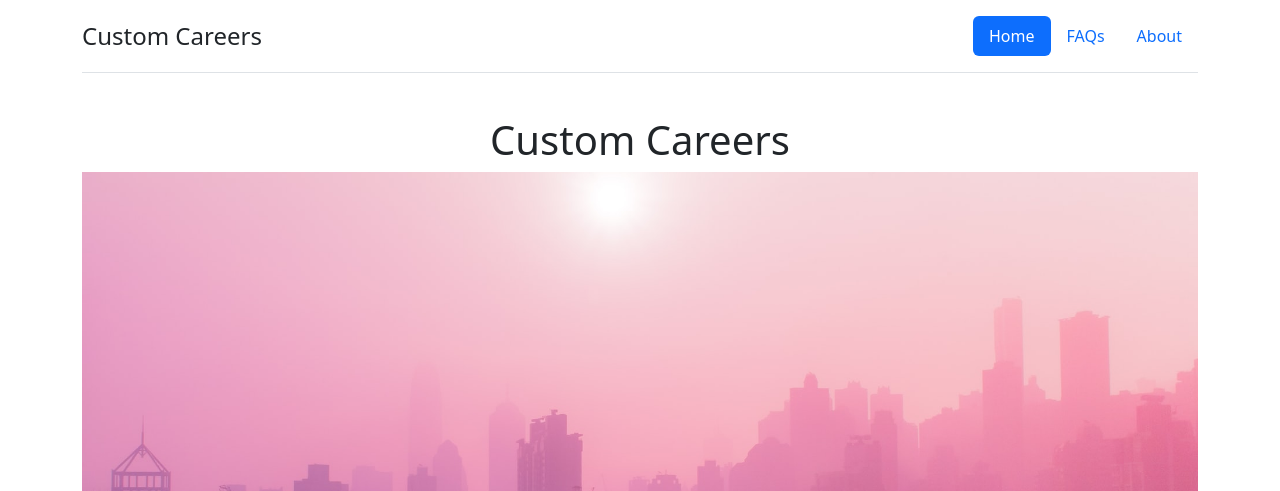
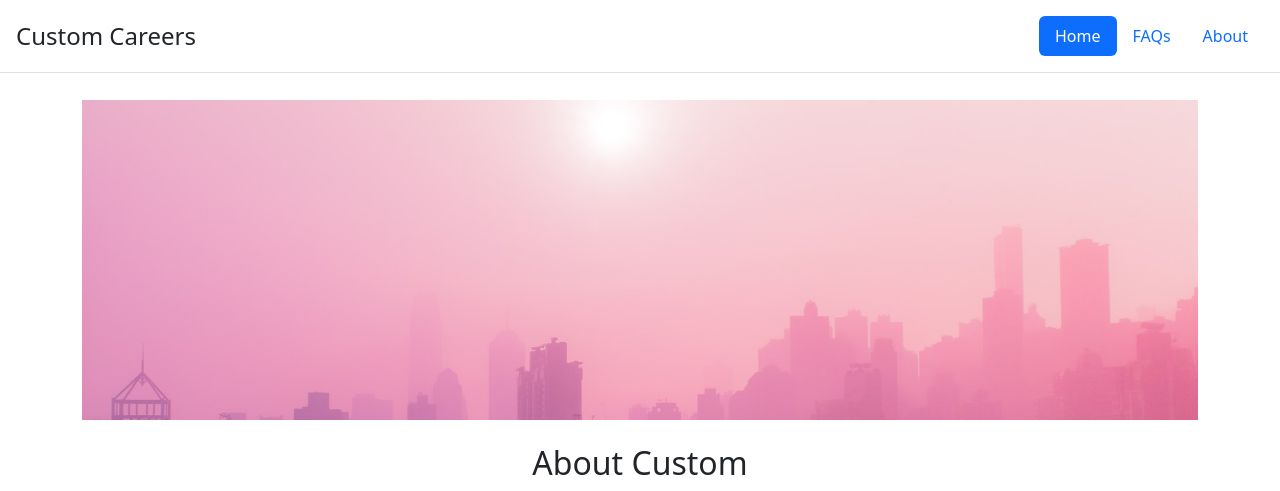
Before and after one commit to artT14/careers-website, a Flask app: page / in a window 1280 px wide. Shown: the top 491 px of the page. Run offline with Flask 2, Linux system fonts and the light colour scheme.

Commit message:
Aesthetic improvements

```diff
--- a/templates/components/header.html
+++ b/templates/components/header.html
@@ -1,5 +1,5 @@
-  <div class="container fixed-top bg-white">
-    <header class="d-flex flex-wrap justify-content-center py-3 mb-4 border-bottom">
+  <div class="container-100 fixed-top bg-white">
+    <header class="d-flex flex-wrap justify-content-center py-3 mb-4 ps-3 pe-3 border-bottom">
       <a href="/" class="d-flex align-items-center mb-3 mb-md-0 me-md-auto text-dark text-decoration-none">
         <span class="fs-4">{{company}} Careers</span>
       </a>
--- a/templates/home.html
+++ b/templates/home.html
@@ -17,7 +17,6 @@
   <body>
     {% include './components/header.html'%}
     <div class="container">
-      <h1 class="mt-3 text-center">{{company}} Careers</h1>
       <img  class="img-fluid" id="banner" src="./static/banner.jpg" alt="banner image"/>
       <h2 class="mt-4 text-center">About {{company}}</h2>
       <p class="lead">{{desc}}</p>
```
